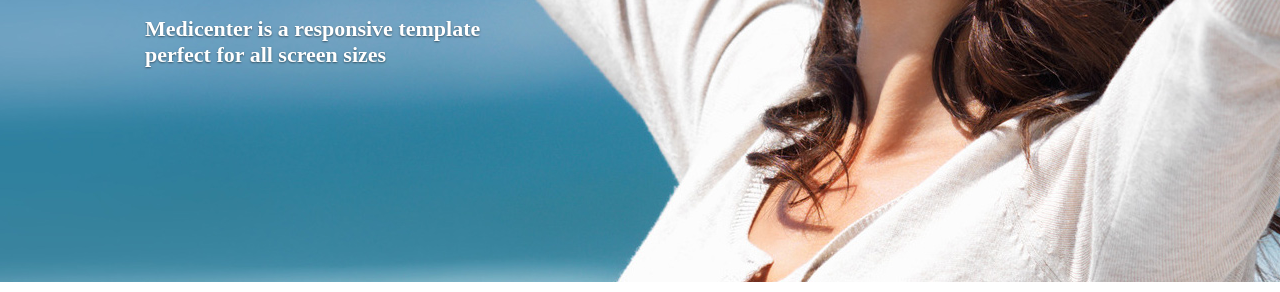
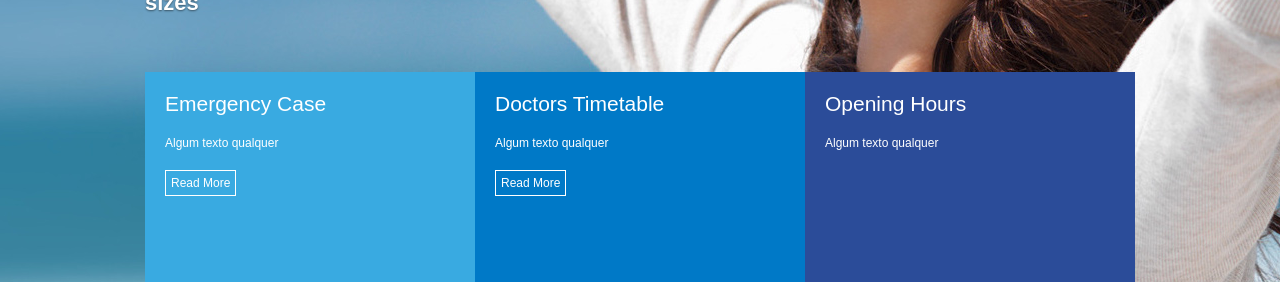
Before and after one commit to ToneLopes/templete-MediCenter, a plain HTML site: page index.html in a window 1280 px wide. Shown: the part 508-800 px from the top of the page. Drawn offline with Linux system fonts and the light colour scheme.

Commit message:
estrutura do banner finalizada

```diff
--- a/assets/css/template.css
+++ b/assets/css/template.css
@@ -1,3 +1,7 @@
+*{
+    font-family: Arial, Helvetica, sans-serif;
+}
+
 body {
     padding: a;
     margin: 0;
@@ -79,7 +83,7 @@ nav a:hover {
     text-shadow: 0px 1px 2px rgba(0, 0, 0, 0.466);
     margin: 0;
     padding: 0;
-    max-width: 350px;
+    max-width: 320px;
 }
 
 .banner_headline h2 {
@@ -88,10 +92,48 @@ nav a:hover {
     text-shadow: 0px 1px 2px rgba(0, 0, 0, 0.466);
     margin: 0;
     padding: 0;
-    max-width: 350px;
+    max-width: 320px;
     margin-top: 30px;
 }
 
-.banner_optins {
+.banner_options {
     height: 210px;
+    display: flex;
 }
+
+.banner1, .banner2, .banner3 {
+    flex:1;
+    color: #fff;
+    padding: 20px;
+}
+
+.banner1 {
+    background-color: #39aae1;
+}
+
+.banner2 {
+    background-color: #0079c7;
+}
+
+.banner3 {
+    background-color: #2b4c99;
+}
+
+.banner_title {
+    font-size: 21px;
+}
+
+.banner_desc {
+    font-size: 12px;
+    margin-top: 20px;
+    margin-bottom: 20px;
+}
+
+.banner_options a {
+    display: inline-block;
+    border: 1px solid #FFF;
+    padding: 5px;
+    color: #fff;
+    font-size: 12px;
+    text-decoration: none;
+}
--- a/index.html
+++ b/index.html
@@ -36,9 +36,24 @@
                 <h2>Medicenter is a responsive template perfect for all screen sizes</h2>
             </div>
             <div class="banner_options">
-
+                <div class="banner1">
+                    <div class="banner_title">Emergency Case</div>
+                    <div class="banner_desc">Algum texto qualquer</div>
+                    <a href="#">Read More</a>
+                </div>
+                <div class="banner2">
+                    <div class="banner_title">Doctors Timetable</div>
+                    <div class="banner_desc">Algum texto qualquer</div>
+                    <a href="#">Read More</a>
+                </div>
+                <div class="banner3">
+                    <div class="banner_title">Opening Hours</div>
+                    <div class="banner_desc">Algum texto qualquer</div>
+                </div>
             </div>
         </div>
     </section>
 </body>
 </html>
+
+<!-- Continua na aula 46, exercicio preencher os banner -->
```
